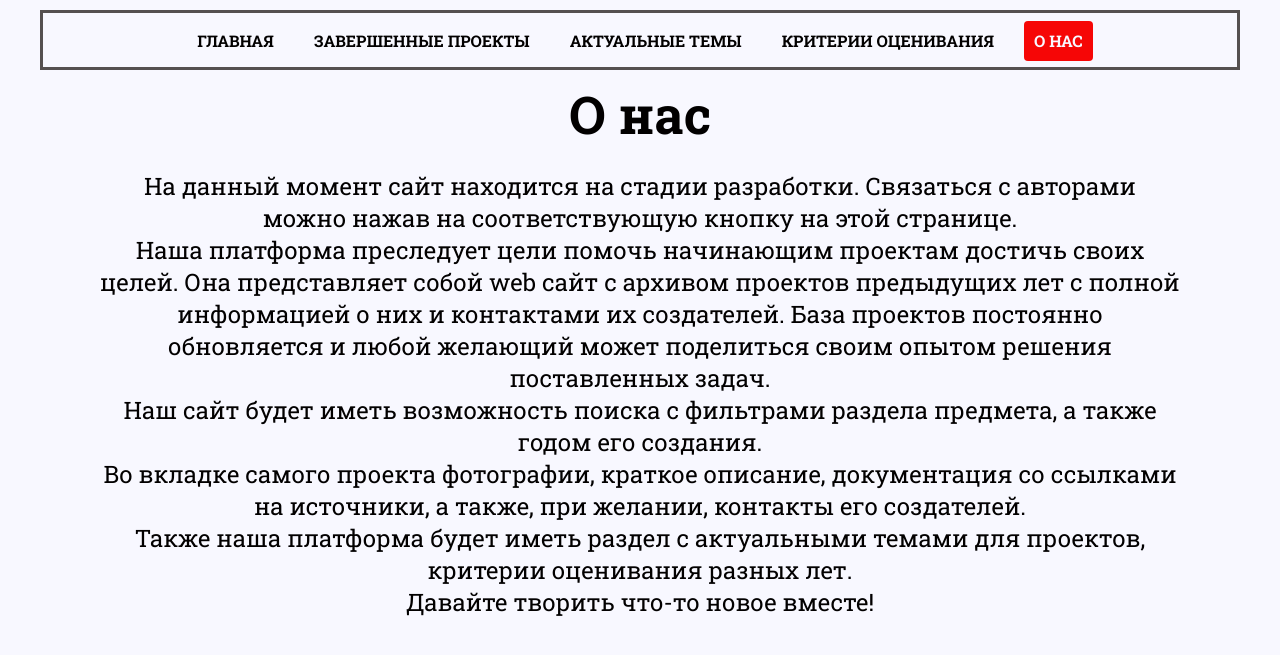
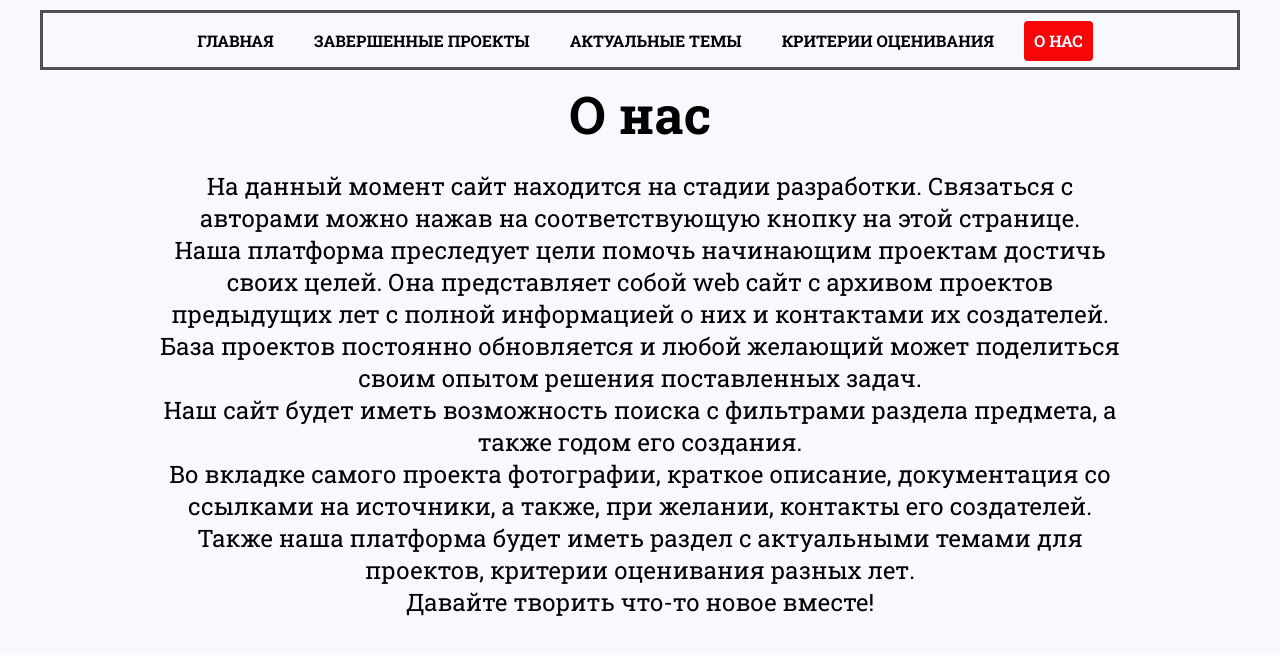
Before and after one commit to AGENTS-OF-FUTURE/GIT-AGENTS-OF-FUTURE, a PHP site: page /indexAbout.html in a window 1280 px wide. Shown: the top 655 px of the page. Run offline with PHP 8.4, Linux system fonts and the light colour scheme.

Commit message:
Update styleAbout.css

```diff
--- a/Pages/About/styleAbout.css
+++ b/Pages/About/styleAbout.css
@@ -98,7 +98,7 @@ body{
   font-size:24px;
   padding-top:10px;
   color: rgb(2, 0, 0);
-  margin-right: 5%;
-  margin-left: 5%;
+  margin-right: 10%;
+  margin-left: 10%;
 }
 /* AboutText */
```
